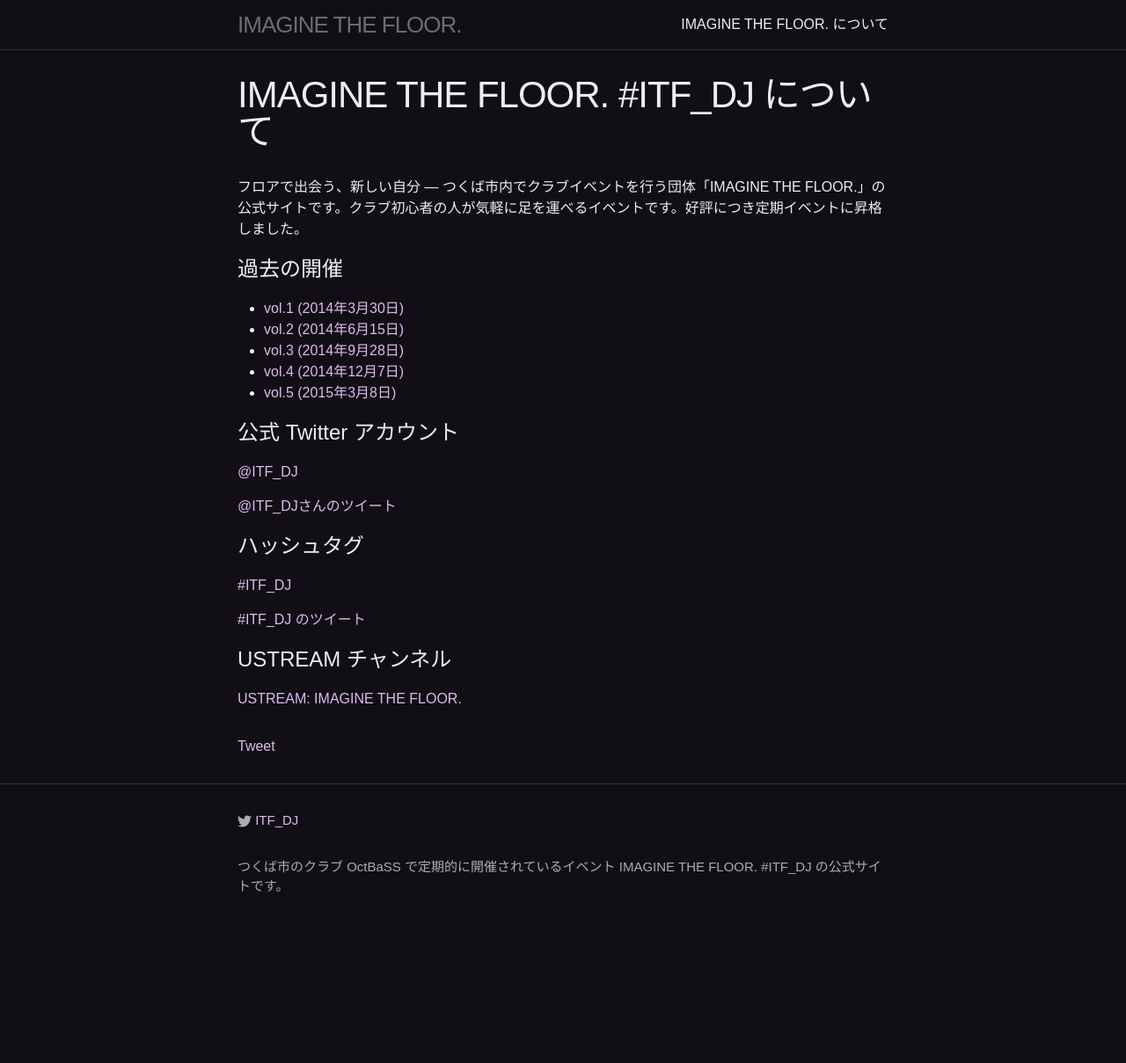
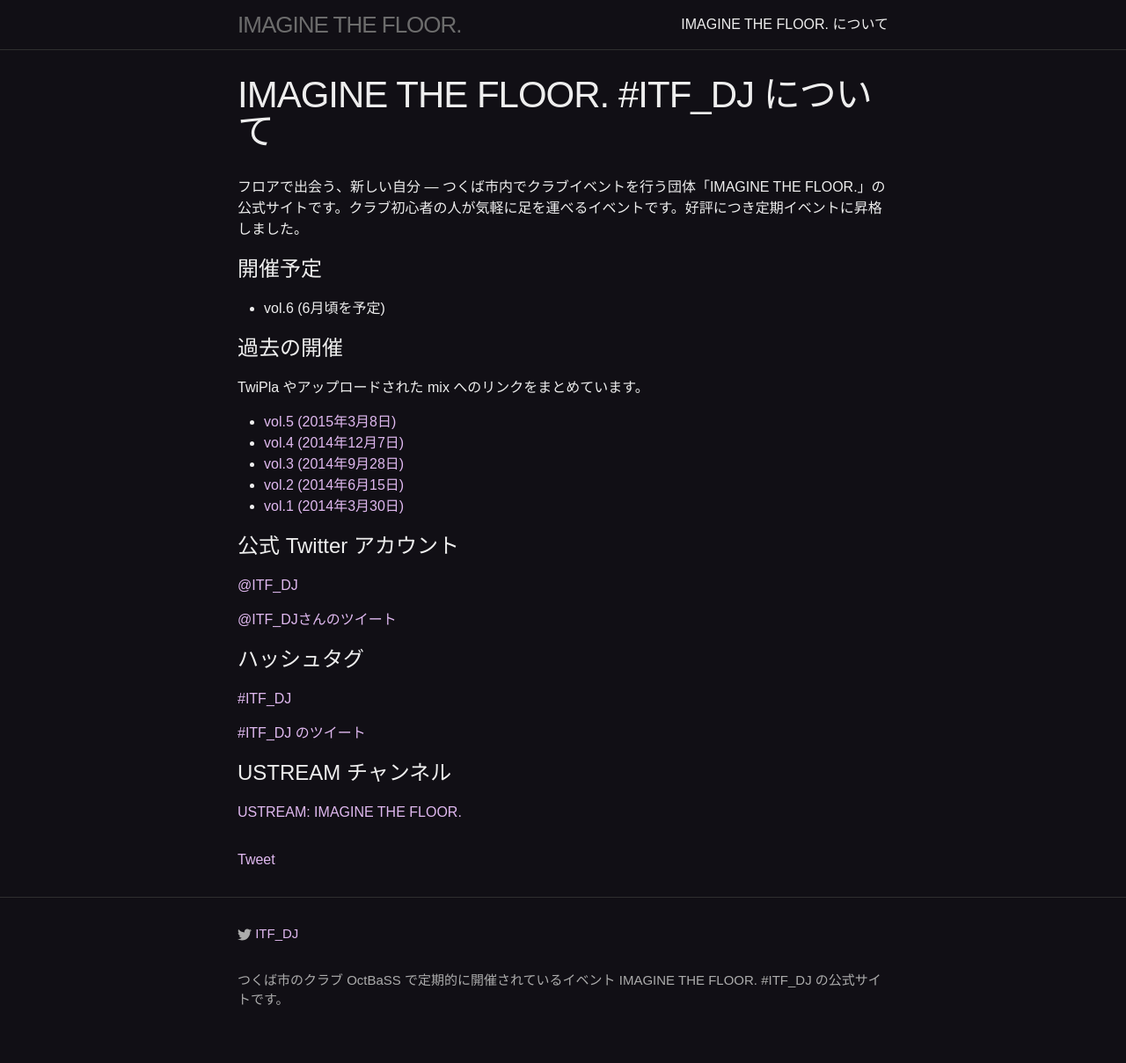
Before and after one commit to ITFDJ/itfdj.github.io, a Jekyll site: the page built from about.md, in a window 1280 px wide. Shown: the whole page at 88% size. Built offline with Jekyll 4.4.1, drawn with Linux system fonts in a browser that asks for light colours; comment, search, counter and statistics services are not loaded; before the commit the page ends 1080 px from its top, so only the background shows below that.

Commit message:
reverse-sort archives

```diff
--- a/about.md
+++ b/about.md
@@ -6,13 +6,19 @@
 
 フロアで出会う、新しい自分 --- つくば市内でクラブイベントを行う団体「IMAGINE THE FLOOR.」の公式サイトです。クラブ初心者の人が気軽に足を運べるイベントです。好評につき定期イベントに昇格しました。
 
+# 開催予定
+
+- vol.6 (6月頃を予定)
+
 # 過去の開催
 
+TwiPla やアップロードされた mix へのリンクをまとめています。
+
+- [vol.5 (2015年3月8日)](/archives/vol_5.html)
+- [vol.4 (2014年12月7日)](/archives/vol_4.html)
+- [vol.3 (2014年9月28日)](/archives/vol_3.html)
+- [vol.2 (2014年6月15日)](/archives/vol_2.html)
 - [vol.1 (2014年3月30日)](/archives/vol_1.html)
-- [vol.2 (2014年6月15日)](/archives/vol_2.html)
-- [vol.3 (2014年9月28日)](/archives/vol_3.html)
-- [vol.4 (2014年12月7日)](/archives/vol_4.html)
-- [vol.5 (2015年3月8日)](/archives/vol_5.html)
 
 # 公式 Twitter アカウント
 
```
